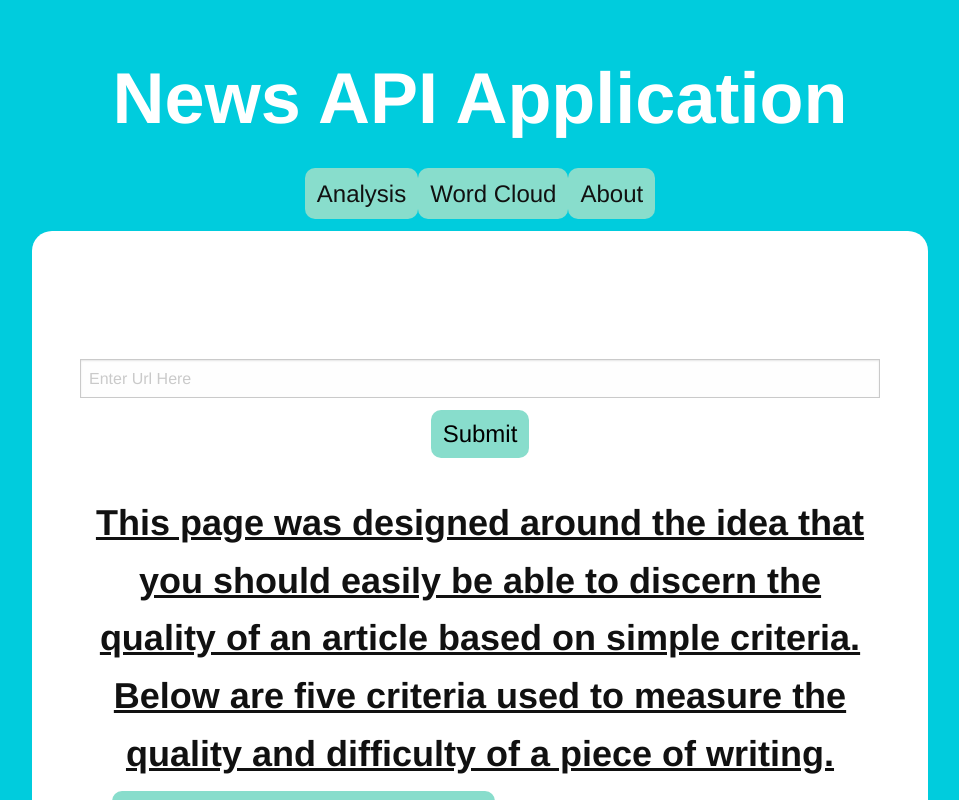
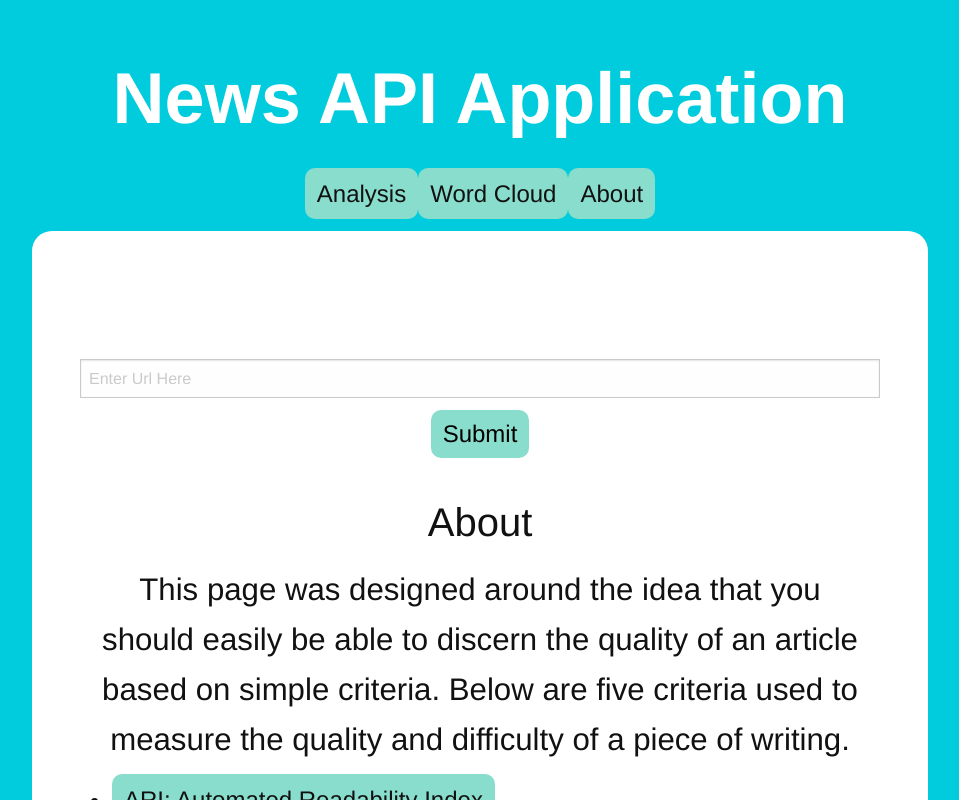
Before and after one commit to Cortillaen/team-seven, a Vue app: page /#/about in a window 1280 px wide. Shown: the top 800 px of the page, without its empty margins (160-1119 px from the left). Built offline with nearby package versions, Linux system fonts and the light colour scheme.

Commit message:
Update view styles to synchronize application appearance between views

```diff
--- a/src/components/About.vue
+++ b/src/components/About.vue
@@ -1,6 +1,7 @@
 <template>
   <div id="about-us">
-    <p>This page was designed around the idea that you should easily be able to discern the quality of an article based on simple criteria.  Below are five criteria used to measure the quality and difficulty of a piece of writing.</p>
+    <h2>About</h2>
+    <p id="aboutContents">This page was designed around the idea that you should easily be able to discern the quality of an article based on simple criteria.  Below are five criteria used to measure the quality and difficulty of a piece of writing.</p>
     <ul>
       <li><a href="https://en.wikipedia.org/wiki/Automated_readability_index" target="_blank">ARI: Automated Readability Index</a></li>
       <li><a href="https://en.wikipedia.org/wiki/Dale%E2%80%93Chall_readability_formula" target="_blank">Dale-Chall Readability Formula</a></li>
@@ -26,8 +27,10 @@ export default {
     padding: 0.5em;
     width: 800px
   }
-  p {
-    font-size: 150%;
+  #aboutContents {
+    font-size: 130%;
+    font-weight: normal;
+    text-decoration: none;
   }
   ul {
     text-align: left;
--- a/src/components/Analysis.vue
+++ b/src/components/Analysis.vue
@@ -1,7 +1,7 @@
 <template>
   <div>
     <h2 id="articleTitle">Article Title</h2>
-    <p>{{ articleTitle }}</p>
+    <p id="articleHeader">{{ articleTitle }}</p>
     <div id="statsDisplay">
       <h2 id="statsTitle">Article Statistics</h2>
     </div>
@@ -145,16 +145,19 @@ export default {
     margin: auto;
     width: 100%;
   }
+
   #gradeDisplay, #statsDisplay {
     width: 750px;
     border: solid black 5px;
     margin-bottom: 20px
   }
-  p {
+
+  #articleHeader {
     font-size: 150%;
     font-weight: bold;
     text-decoration: underline;
   }
+
   h2 {
     margin-bottom: 15px
   }
--- a/src/components/WordCloud.vue
+++ b/src/components/WordCloud.vue
@@ -1,6 +1,7 @@
 <template>
   <div>
-    <h2>{{ articleTitle }}</h2>
+    <h2 id="articleTitle">Article Title</h2>
+    <p id="articleHeader">{{ articleTitle }}</p>
     <canvas></canvas>
   </div>
 </template>
@@ -36,5 +37,12 @@ export default {
   canvas {
     height: 600px;
     width: 800px;
+    border: solid black 5px;
+    margin-bottom: 20px
+  }
+  #articleHeader {
+    font-size: 150%;
+    font-weight: bold;
+    text-decoration: underline;
   }
 </style>
```
